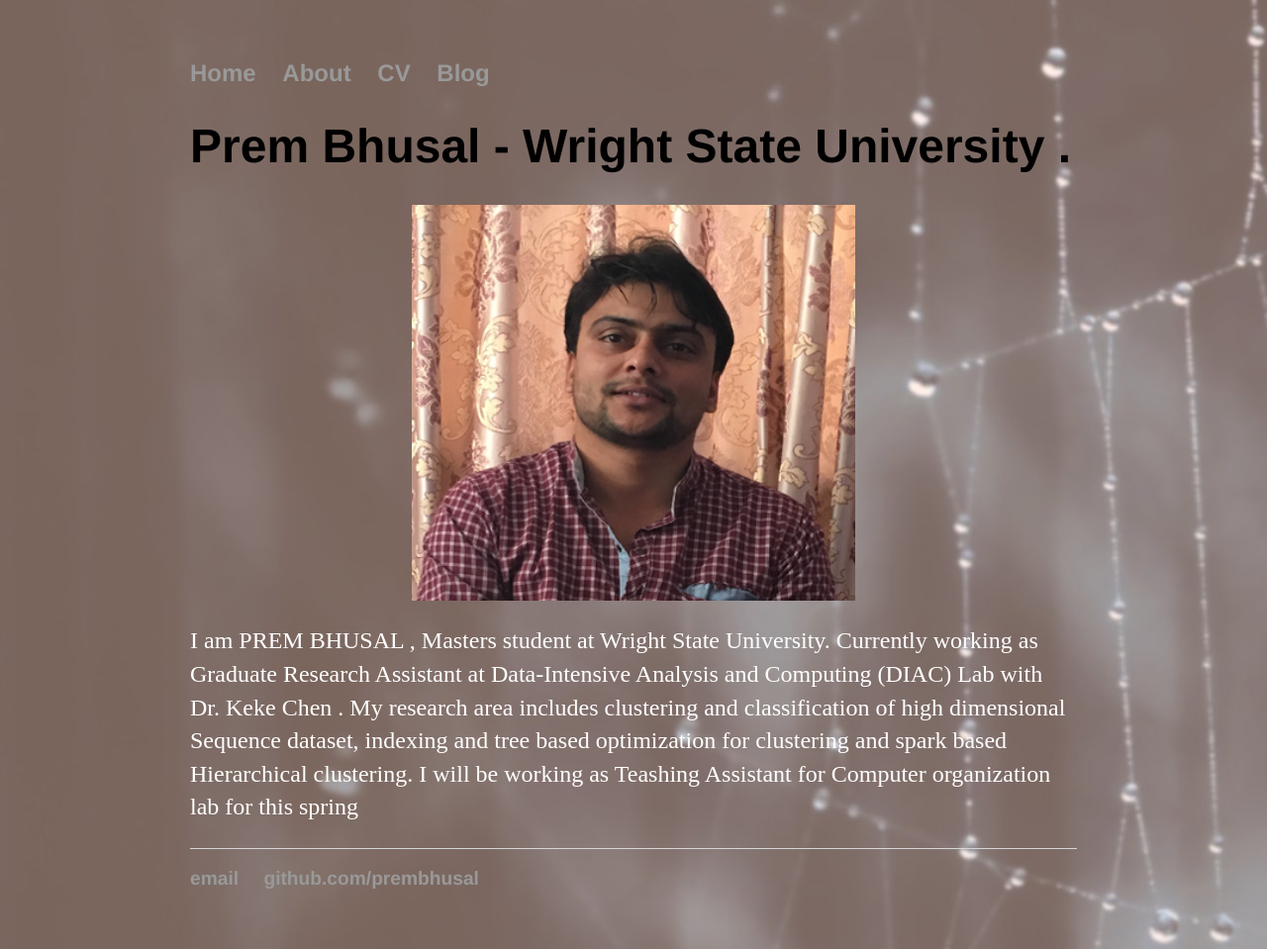
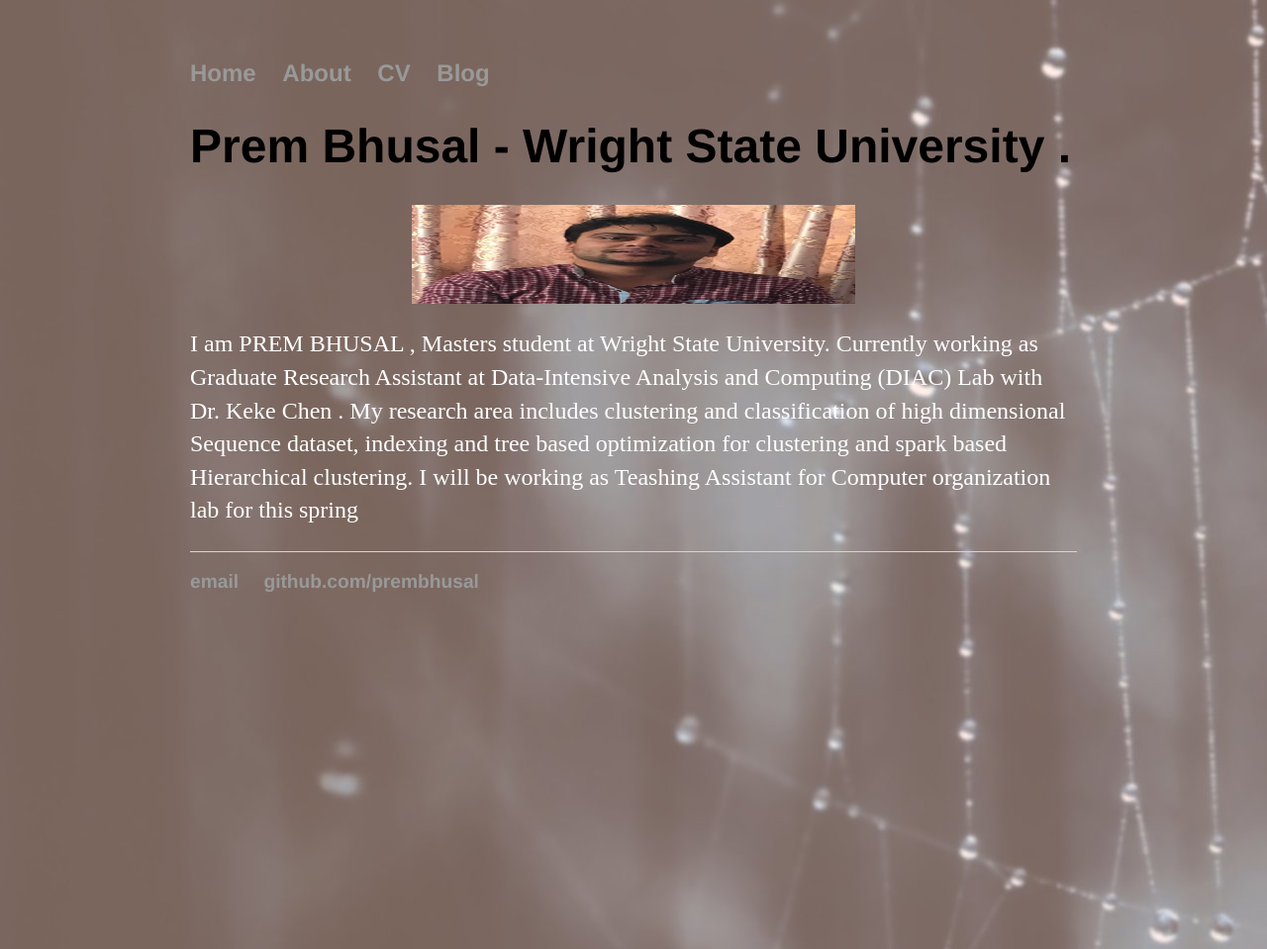
Before and after one commit to prembhusal/prembhusalWebsite, a Jekyll site: the page built from index.html, in a window 1280 px wide. Shown: the whole page at 99% size. Built offline with Jekyll 4.4.1, drawn with Linux system fonts in a browser that asks for light colours.

Commit message:
Update index.html

```diff
--- a/index.html
+++ b/index.html
@@ -4,7 +4,7 @@ title: prembhusal
 ---
 <div class="blurb">
 	<h1>Prem Bhusal - Wright State University .</h1>
-	<img src="/img/prem2.jpg" alt="HTML5 Icon" class ="center" width="100" height="400">
+	<img src="/img/prem2.jpg" alt="HTML5 Icon" class ="center" width="180" height="100">
 	<p>I am PREM BHUSAL , Masters student at  Wright State University. Currently  working as Graduate Research Assistant at
 	Data-Intensive Analysis and Computing (DIAC) Lab with Dr. Keke Chen . My research area includes clustering
 	and classification of high dimensional Sequence dataset, indexing and tree based optimization for clustering and spark based
```
